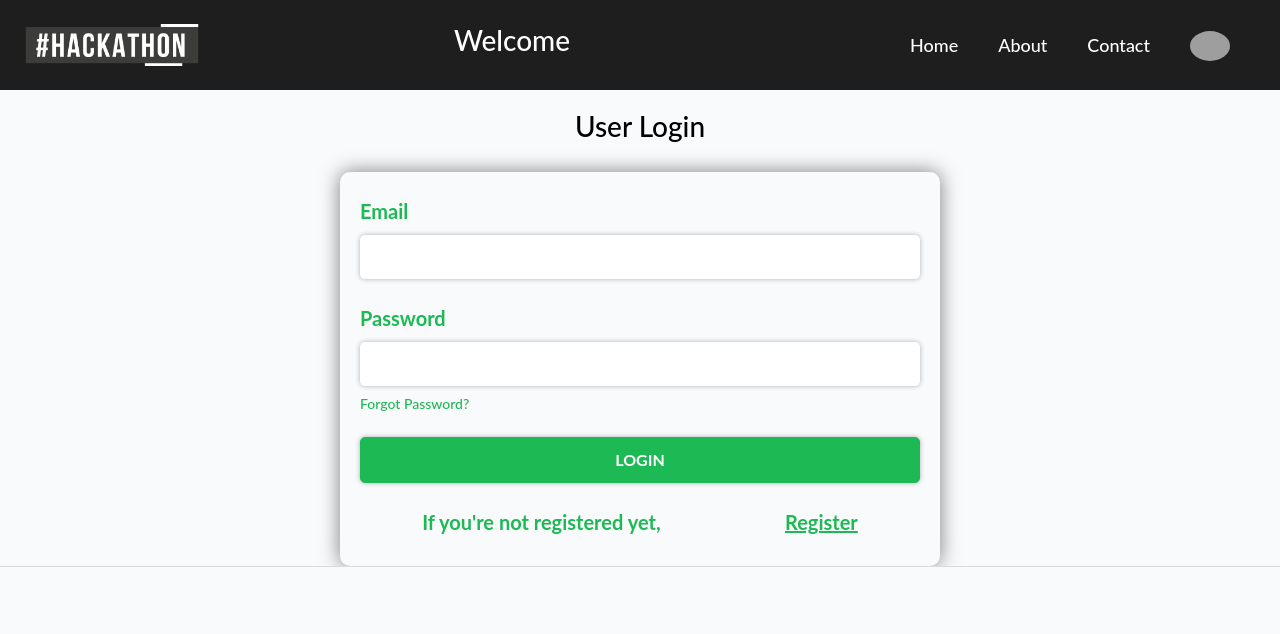
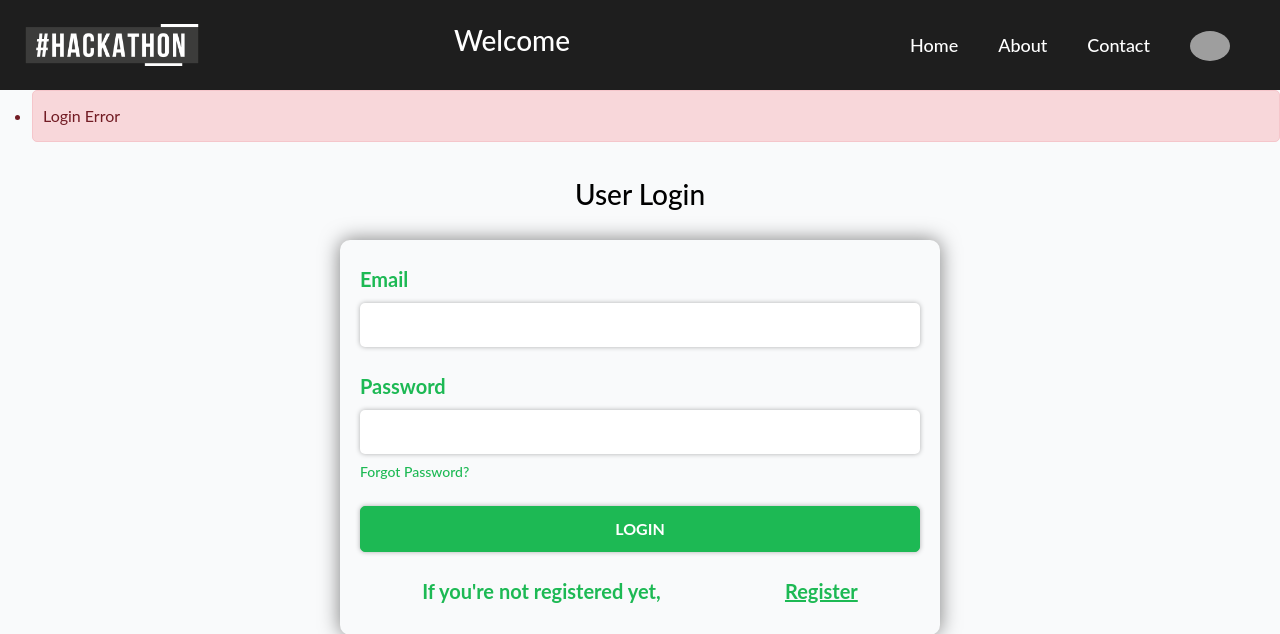
Before and after one commit to isurumanoddev/Hackthon_Registration_Webapp, a Django app: page /user_login/ in a window 1280 px wide. Shown: the top 634 px of the page. Run offline with Django 4.2, Linux system fonts and the light colour scheme; data comes from the database, SQL or seed files in the repository; grey boxes are pictures that could not be loaded.

Commit message:
form error handling
Signed-off-by: isurumanod <isurumanod99@gmail.com>

```diff
--- a/base/views.py
+++ b/base/views.py
@@ -5,6 +5,7 @@ from django.core.mail import send_mail
 from django.shortcuts import render, redirect
 from base.models import User, Event, Submission
 from base.forms import *
+from django.contrib import messages
 
 
 def home(request):
@@ -31,7 +32,7 @@ def user_register(request):
             recipient_list = ["isurumanod99@gmail.com"]
             send_mail(subject, message, email_from, recipient_list)
 
-            login(request,user)
+            login(request, user)
             return redirect("home")
 
     context = {"form": form}
@@ -53,6 +54,7 @@ def user_login(request):
         return redirect("home")
 
     else:
+        messages.error(request, "Login Error")
         print("Login Error")
 
     context = {}
@@ -61,6 +63,7 @@ def user_login(request):
 
 def user_logout(request):
     logout(request)
+    messages.success(request, "You logout successfully")
     return redirect("home")
 
 
--- a/static/styles/main.css
+++ b/static/styles/main.css
@@ -17,6 +17,26 @@
     scroll-behavior: smooth;
 
     font-family: 'Lato', 'Arial', sans-serif;
+}
+
+.error {
+    background-color: #f8d7da;
+    border: 1px solid #f5c6cb;
+    color: #721c24;
+    padding: 10px;
+    margin-bottom: 15px;
+    border-radius: 5px;
+    font-size: 16px;
+}
+
+.success {
+    background-color: #3fb405;
+    border: 1px solid #020202;
+    color: #f1ecec;
+    padding: 10px;
+    margin-bottom: 15px;
+    border-radius: 5px;
+    font-size: 16px;
 }
 
 body {
@@ -284,12 +304,13 @@ button:hover {
     border-bottom: 1px solid var(--mainBorderColor);
     overflow: auto;
 }
-.event-container{
+
+.event-container {
     background-color: var(--mainBgColor);
     border-bottom: 1px solid var(--mainBorderColor);
     width: 1200px;
     display: flex;
-    flex-direction:row ;
+    flex-direction: row;
 }
 
 
@@ -299,7 +320,6 @@ button:hover {
     justify-content: center;
     align-items: center;
 }
-
 
 
 .profile {
@@ -658,8 +678,9 @@ button:hover {
     border-radius: 5px;
     box-shadow: 0 0 5px rgba(0, 0, 0, 0.3);
 }
+
 .form-control-disabled {
-     width: 100%;
+    width: 100%;
     padding: 10px;
     font-size: 16px;
     border: none;
@@ -669,8 +690,9 @@ button:hover {
     box-shadow: 0 0 5px rgba(0, 0, 0, 0.3);
     pointer-events: none;
 }
+
 .form-control-textarea {
-     width: 100%;
+    width: 100%;
     padding: 10px;
     font-size: 16px;
     border: none;
@@ -680,6 +702,7 @@ button:hover {
     box-shadow: 0 0 5px rgba(0, 0, 0, 0.3);
     height: 150px;
 }
+
 .forgot-password {
     display: block;
     margin-top: 5px;
@@ -736,6 +759,7 @@ button:hover {
     flex-basis: 50%;
     padding: 20px 10px;
 }
+
 .submitted {
 
     flex-basis: 50%;
--- a/templates/login.html
+++ b/templates/login.html
@@ -11,6 +11,7 @@
             <div class="form-container">
                 <form id="form" method="POST">
                     {% csrf_token %}
+
                     <div class="form-group">
                         <label for="email" class="form-label">Email</label>
                         <input type="email" class="form-control" name="email" id="email" required>
--- a/templates/main.html
+++ b/templates/main.html
@@ -23,18 +23,23 @@
 
 {% include "navbar.html" %}
 
-
-
+{% if messages %}
+    <ul class="messages">
+        {% for message in messages %}
+            <li{% if message.tags %} class="{{ message.tags }}"{% endif %}>{{ message }}</li>
+        {% endfor %}
+    </ul>
+{% endif %}
 {% block content %}
 
 
 
-
-	<script type="text/javascript" src="{% static "js/script.js" %}"></script>
+{#	<script type="text/javascript" src="{% static "js/script.js" %}"></script>#}
 	<script src="https://cdn.jsdelivr.net/npm/bootstrap@5.0.2/dist/js/bootstrap.bundle.min.js"
 	        integrity="sha384-MrcW6ZMFYlzcLA8Nl+NtUVF0sA7MsXsP1UyJoMp4YLEuNSfAP+JcXn/tWtIaxVXM"
 	        crossorigin="anonymous"></script>
 
+
 {% endblock %}
 </body>
 </html>
--- a/templates/register.html
+++ b/templates/register.html
@@ -14,6 +14,7 @@
             <div class="form-container">
                 <form id="form" method="POST">
                     {% csrf_token %}
+
                     <div class="form-group">
                         <label for="email" class="form-label">Name</label>
                         <input type="text" name="username" class="form-control" placeholder="Enter Your name..">
@@ -36,6 +37,11 @@
                         <input type="password" class="form-control" name="password2" id="password" required>
                     </div>
                     <div class="form-group">
+                        {% for field in form %}
+                         <label class="form-label" >{{ field.errors }}</label>
+                        {% endfor %}
+                    </div>
+                    <div class="form-group">
 
                         <button type="submit" class="btn btn-primary btn-block">Login</button>
 
```
Also changed, not shown: static/images/ananya_hiEXaET.jpg (added).
